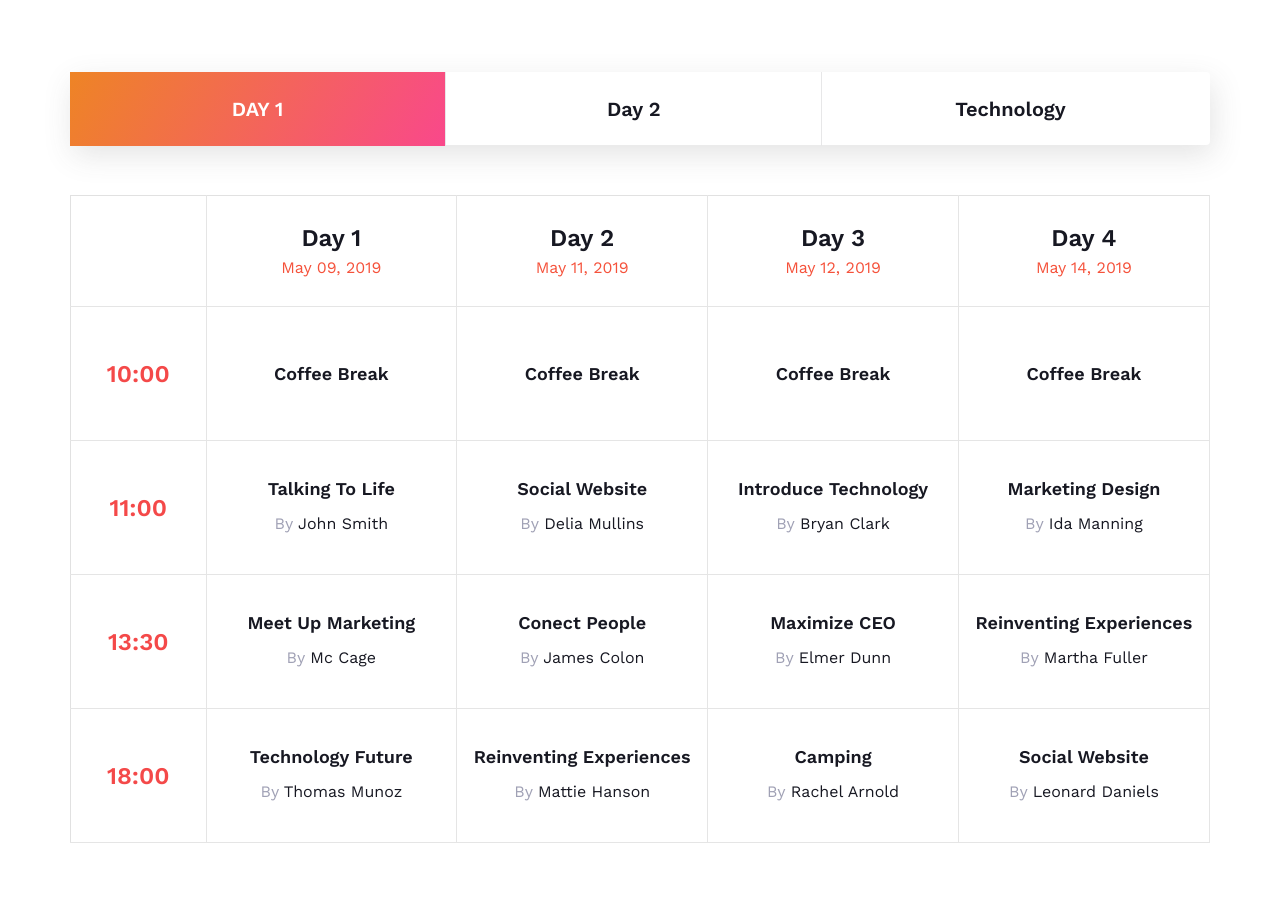
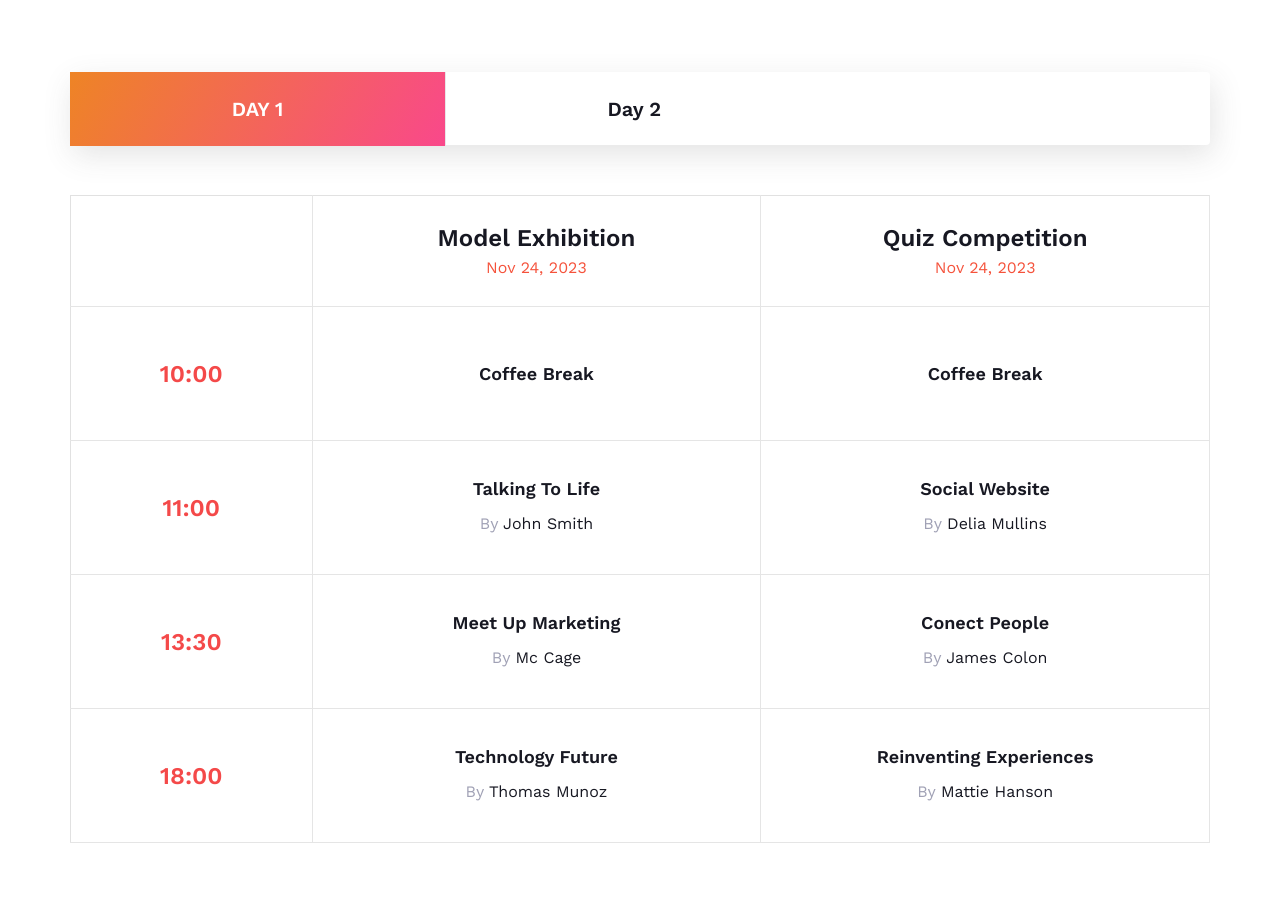
Before and after one commit to khushbugehlot31/anveshan2k23, a plain HTML site: page schedule.html in a window 1280 px wide. Shown: the part 276-1189 px from the top of the page. Drawn offline with nearby package versions, Linux system fonts and the light colour scheme.

Commit message:
Changes made in contact and schedule

```diff
--- a/schedule.html
+++ b/schedule.html
@@ -42,22 +42,22 @@
             <div class="nav-menu">
                 <nav class="mainmenu mobile-menu">
                     <ul>
-                        <li><a href="./index.html">Home Page    </a></li>
+                        <li><a href="./index.html">Home</a></li>
                         <li><a href="./about-us.html">About</a></li>
-                        <li><a href="./speaker.html">Speakers</a>
+                        <li><a href="./speaker.html">Events</a>
                             <ul class="dropdown">
-                                <li><a href="#">Jayden</a></li>
-                                <li><a href="#">Sara</a></li>
-                                <li><a href="#">Emma</a></li>
-                                <li><a href="#">Harriet</a></li>
+                                <li><a href="#">Model Exhibition</a></li>
+                                <li><a href="#">Quiz Competition</a></li>
+                                <li><a href="#">Poster Competition</a></li>
+                                <li><a href="#">Idea Presentation</a>
                             </ul>
                         </li>
                         <li class="active"><a href="./schedule.html">Schedule</a></li>
-                        <li><a href="./blog.html">Blog</a></li>
+
                         <li><a href="./contact.html">Contacts</a></li>
                     </ul>
                 </nav>
-                <a href="#" class="primary-btn top-btn"><i class="fa fa-ticket"></i> Ticket</a>
+                <a href="#" class="primary-btn top-btn"><i class="fa fa-user"></i></i> Register</a>
             </div>
             <div id="mobile-menu-wrap"></div>
         </div>
@@ -95,9 +95,7 @@
                             <li class="nav-item">
                                 <a class="nav-link" data-toggle="tab" href="#tabs-2" role="tab">Day 2</a>
                             </li>
-                            <li class="nav-item">
-                                <a class="nav-link" data-toggle="tab" href="#tabs-3" role="tab">Technology</a>
-                            </li>
+
 
                         </ul><!-- Tab panes -->
                         <div class="tab-content">
@@ -108,21 +106,14 @@
                                             <tr>
                                                 <th></th>
                                                 <th>
-                                                    <strong>Day 1</strong>
-                                                    <span>May 09, 2019</span>
+                                                    <strong>Model Exhibition</strong>
+                                                    <span>Nov 24, 2023</span>
                                                 </th>
                                                 <th>
-                                                    <strong>Day 2</strong>
-                                                    <span>May 11, 2019</span>
+                                                    <strong>Quiz Competition</strong>
+                                                    <span>Nov 24, 2023</span>
                                                 </th>
-                                                <th>
-                                                    <strong>Day 3</strong>
-                                                    <span>May 12, 2019</span>
-                                                </th>
-                                                <th>
-                                                    <strong>Day 4</strong>
-                                                    <span>May 14, 2019</span>
-                                                </th>
+
                                             </tr>
                                         </thead>
                                         <tbody>
@@ -134,12 +125,7 @@
                                                 <td class="break hover-bg">
                                                     <h5>Coffee Break</h5>
                                                 </td>
-                                                <td class="break hover-bg">
-                                                    <h5>Coffee Break</h5>
-                                                </td>
-                                                <td class="break hover-bg">
-                                                    <h5>Coffee Break</h5>
-                                                </td>
+
                                             </tr>
                                             <tr>
                                                 <td class="event-time">11:00</td>
@@ -151,14 +137,7 @@
                                                     <h5>Social Website</h5>
                                                     <p><span>By</span> Delia Mullins</p>
                                                 </td>
-                                                <td class="hover-bg">
-                                                    <h5>Introduce Technology</h5>
-                                                    <p><span>By</span> Bryan Clark</p>
-                                                </td>
-                                                <td class="hover-bg">
-                                                    <h5>Marketing Design</h5>
-                                                    <p><span>By</span> Ida Manning</p>
-                                                </td>
+
                                             </tr>
                                             <tr>
                                                 <td class="event-time">13:30</td>
@@ -170,14 +149,7 @@
                                                     <h5>Conect People</h5>
                                                     <p><span>By</span> James Colon</p>
                                                 </td>
-                                                <td class="hover-bg">
-                                                    <h5>Maximize CEO</h5>
-                                                    <p><span>By</span> Elmer Dunn</p>
-                                                </td>
-                                                <td class="hover-bg">
-                                                    <h5>Reinventing Experiences</h5>
-                                                    <p><span>By</span> Martha Fuller</p>
-                                                </td>
+
                                             </tr>
                                             <tr>
                                                 <td class="event-time">18:00</td>
@@ -189,14 +161,7 @@
                                                     <h5>Reinventing Experiences</h5>
                                                     <p><span>By</span> Mattie Hanson</p>
                                                 </td>
-                                                <td class="hover-bg">
-                                                    <h5>Camping</h5>
-                                                    <p><span>By</span> Rachel Arnold</p>
-                                                </td>
-                                                <td class="hover-bg">
-                                                    <h5>Social Website</h5>
-                                                    <p><span>By</span> Leonard Daniels</p>
-                                                </td>
+
                                             </tr>
                                         </tbody>
                                     </table>
@@ -209,21 +174,14 @@
                                             <tr>
                                                 <th></th>
                                                 <th>
-                                                    <strong>Day 1</strong>
-                                                    <span>May 09, 2019</span>
+                                                    <strong>Idea Presentation</strong>
+                                                    <span>Nov 25, 2023</span>
                                                 </th>
                                                 <th>
-                                                    <strong>Day 2</strong>
-                                                    <span>May 11, 2019</span>
+                                                    <strong>Poster Competition</strong>
+                                                    <span>Nov 25, 2023</span>
                                                 </th>
-                                                <th>
-                                                    <strong>Day 3</strong>
-                                                    <span>May 12, 2019</span>
-                                                </th>
-                                                <th>
-                                                    <strong>Day 4</strong>
-                                                    <span>May 14, 2019</span>
-                                                </th>
+
                                             </tr>
                                         </thead>
                                         <tbody>
@@ -235,12 +193,7 @@
                                                 <td class="break hover-bg">
                                                     <h5>Coffee Break</h5>
                                                 </td>
-                                                <td class="break hover-bg">
-                                                    <h5>Coffee Break</h5>
-                                                </td>
-                                                <td class="break hover-bg">
-                                                    <h5>Coffee Break</h5>
-                                                </td>
+
                                             </tr>
                                             <tr>
                                                 <td class="event-time">16:00</td>
@@ -252,14 +205,7 @@
                                                     <h5>Social Website</h5>
                                                     <p><span>By</span> Delia Mullins</p>
                                                 </td>
-                                                <td class="hover-bg">
-                                                    <h5>Introduce Technology</h5>
-                                                    <p><span>By</span> Bryan Clark</p>
-                                                </td>
-                                                <td class="hover-bg">
-                                                    <h5>Marketing Design</h5>
-                                                    <p><span>By</span> Ida Manning</p>
-                                                </td>
+
                                             </tr>
                                             <tr>
                                                 <td class="event-time">17:30</td>
@@ -271,14 +217,7 @@
                                                     <h5>Conect People</h5>
                                                     <p><span>By</span> James Colon</p>
                                                 </td>
-                                                <td class="hover-bg">
-                                                    <h5>Maximize CEO</h5>
-                                                    <p><span>By</span> Elmer Dunn</p>
-                                                </td>
-                                                <td class="hover-bg">
-                                                    <h5>Reinventing Experiences</h5>
-                                                    <p><span>By</span> Martha Fuller</p>
-                                                </td>
+
                                             </tr>
                                             <tr>
                                                 <td class="event-time">18:00</td>
@@ -290,14 +229,7 @@
                                                     <h5>Reinventing Experiences</h5>
                                                     <p><span>By</span> Mattie Hanson</p>
                                                 </td>
-                                                <td class="hover-bg">
-                                                    <h5>Camping</h5>
-                                                    <p><span>By</span> Rachel Arnold</p>
-                                                </td>
-                                                <td class="hover-bg">
-                                                    <h5>Social Website</h5>
-                                                    <p><span>By</span> Leonard Daniels</p>
-                                                </td>
+
                                             </tr>
                                         </tbody>
                                     </table>
@@ -431,7 +363,7 @@
                     <div class="cs-text">
                         <div class="ct-address">
                             <span>Address:</span>
-                            <p>01 Pascale Springs Apt. 339, NY City <br />United State</p>
+                            <p>Shri Vaishnav Vidyapeeth Vishwavidyalaya,</br> Ujjain Road Gram Baroli, Indore(M.P)</p>
                         </div>
                         <ul>
                             <li>
@@ -440,19 +372,19 @@
                             </li>
                             <li>
                                 <span>Email:</span>
-                                info.colorlib@gmail.com
+                                anveshan@svvv.edu.in
                             </li>
                         </ul>
                         <div class="ct-links">
                             <span>Website:</span>
-                            <p>https://conference.colorlib.com</p>
+                            <p>https://anveshan.svvv.edu.in/</p>
                         </div>
                     </div>
                 </div>
                 <div class="col-lg-6">
                     <div class="cs-map">
                         <iframe
-                            src="https://www.google.com/maps/embed?pb=!1m18!1m12!1m3!1d52901.38789495531!2d-118.19465514866786!3d34.03523211493029!2m3!1f0!2f0!3f0!3m2!1i1024!2i768!4f13.1!3m3!1m2!1s0x80c2cf71ad83ff9f%3A0x518b28657f4543b7!2sEast%20Los%20Angeles%2C%20CA%2C%20USA!5e0!3m2!1sen!2sbd!4v1579763856144!5m2!1sen!2sbd"
+                            src="https://www.google.com/maps/embed?pb=!1m18!1m12!1m3!1d7636.259560517481!2d75.84701242469451!3d22.82311633449607!2m3!1f0!2f0!3f0!3m2!1i1024!2i768!4f13.1!3m3!1m2!1s0x3963039c587a8091%3A0x206d00d7a5e4afb3!2sShri%20Vaishnav%20Vidyapeeth%20Vishwavidyalaya!5e0!3m2!1sen!2sin!4v1699384032495!5m2!1sen!2sin"
                             height="400" style="border:0;" allowfullscreen=""></iframe>
                     </div>
                 </div>
@@ -504,9 +436,9 @@
                         </div>
                         <ul>
                             <li><a href="#">Home</a></li>
-                            <li><a href="#">Speakers</a></li>
+                            <li><a href="#">Events</a></li>
                             <li><a href="#">Schedule</a></li>
-                            <li><a href="#">Blog</a></li>
+
                             <li><a href="#">Contact</a></li>
                         </ul>
                         <div class="copyright-text"><p><!-- Link back to Colorlib can't be removed. Template is licensed under CC BY 3.0. -->
@@ -516,7 +448,7 @@
                             <a href="#"><i class="fa fa-facebook"></i></a>
                             <a href="#"><i class="fa fa-twitter"></i></a>
                             <a href="#"><i class="fa fa-linkedin"></i></a>
-                            <a href="#"><i class="fa fa-instagram"></i></a>
+                            <a href="https://instagram.com/anveshan_svvv?igshid=MXBxNm1uYnFxcXJ4eg=="><i class="fa fa-instagram"></i></a>
                             <a href="#"><i class="fa fa-youtube-play"></i></a>
                         </div>
                     </div>
```
Also changed, not shown: contact.html (+12 -13 lines).
